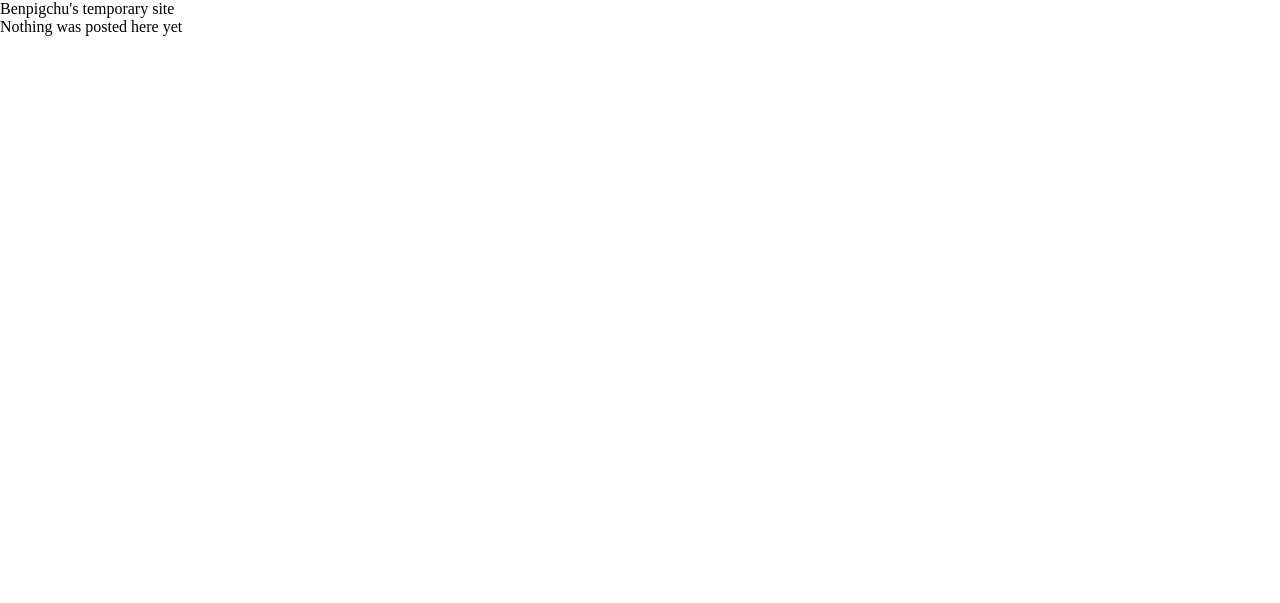
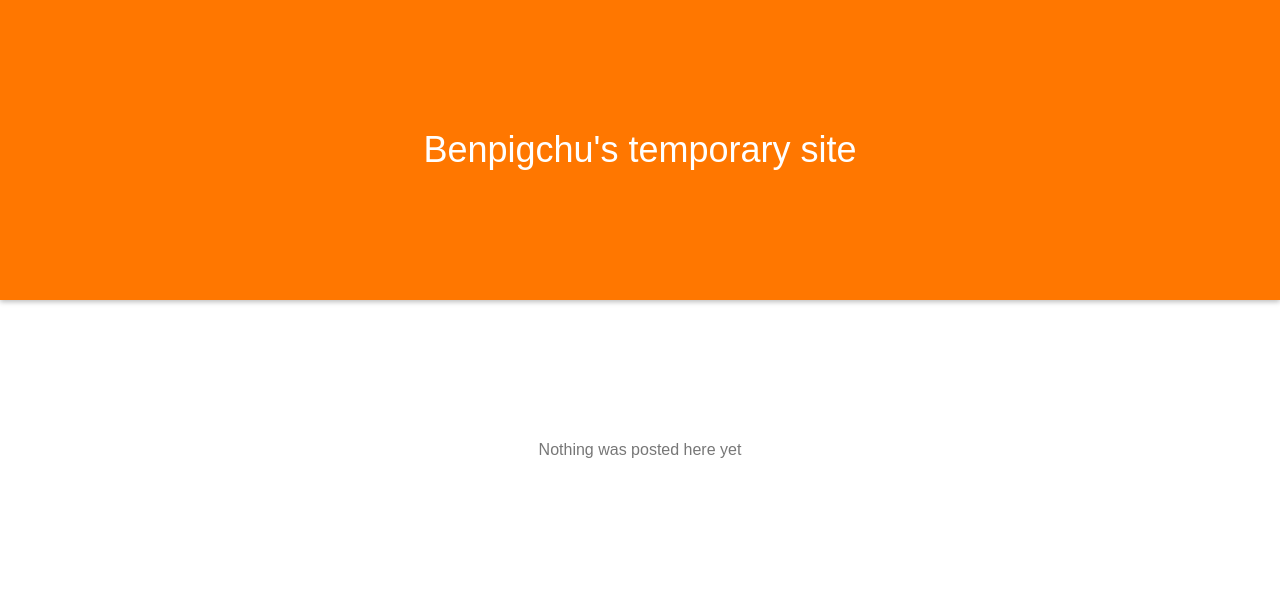
Before and after one commit to benpigchu/benpigchu.github.io, a plain HTML site: page index.html in a window 1280 px wide. Drawn offline with Linux system fonts and the light colour scheme.

Commit message:
basic css

```diff
--- a/index.html
+++ b/index.html
@@ -4,8 +4,7 @@
 <head>
 
 <title>Benpigchu</title>
-<style type="text/css">@import url(/style.css);</style>
-
+<link rel="stylesheet" href="style.css"></link>
 </head>
 
 <body>
--- a/style.css
+++ b/style.css
@@ -1 +1,4 @@
 body,div,p {margin:0;padding:0}
+body {font-family:arial}
+.title {height:300px;background-color:#F70;color:#FFF;line-height:300px;text-align:center;font-size:36px;box-shadow: 0 2px 5px rgba(0,0,0,0.26)}
+.context {height:300px;;color:#777;line-height:300px;text-align:center}
```
